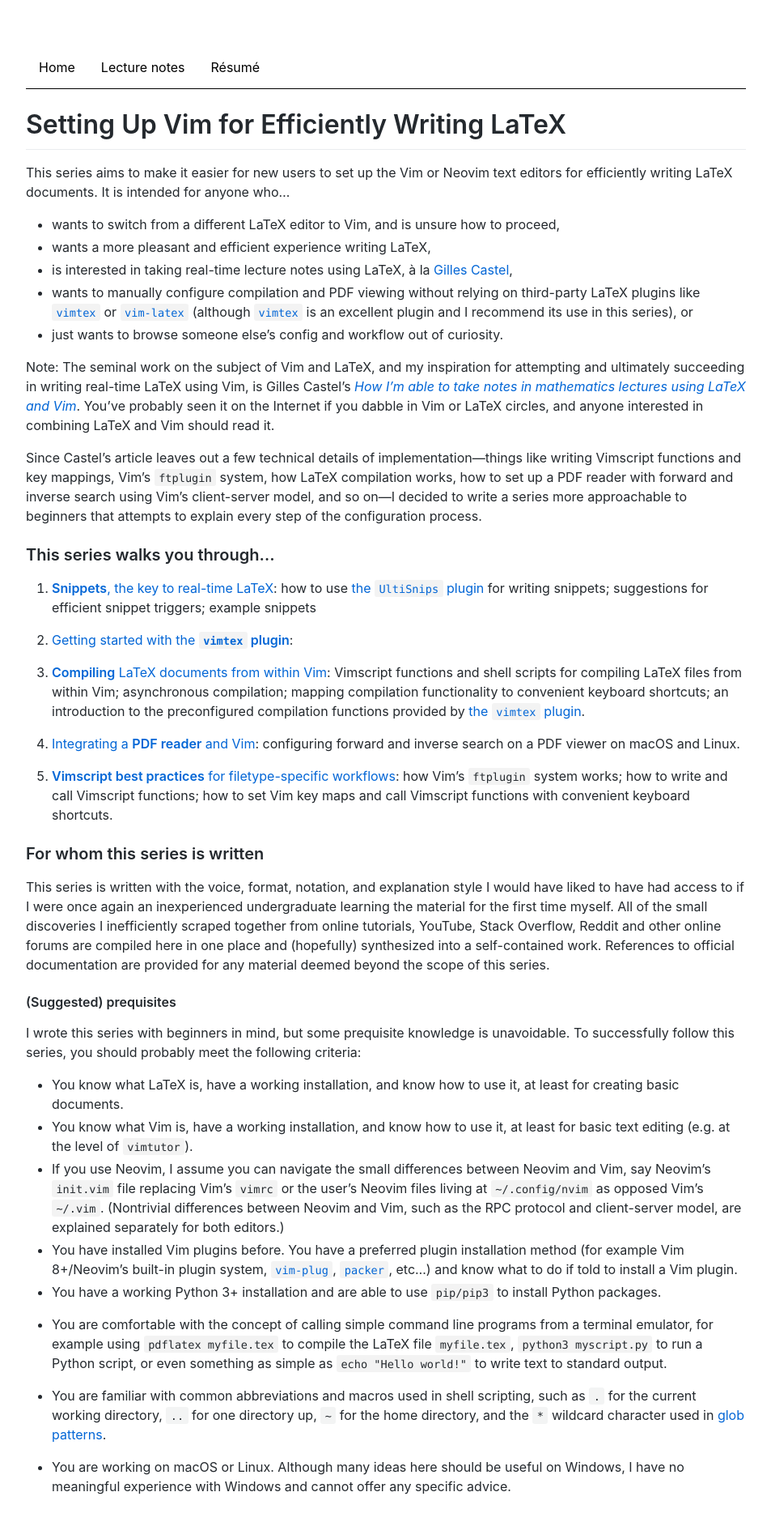
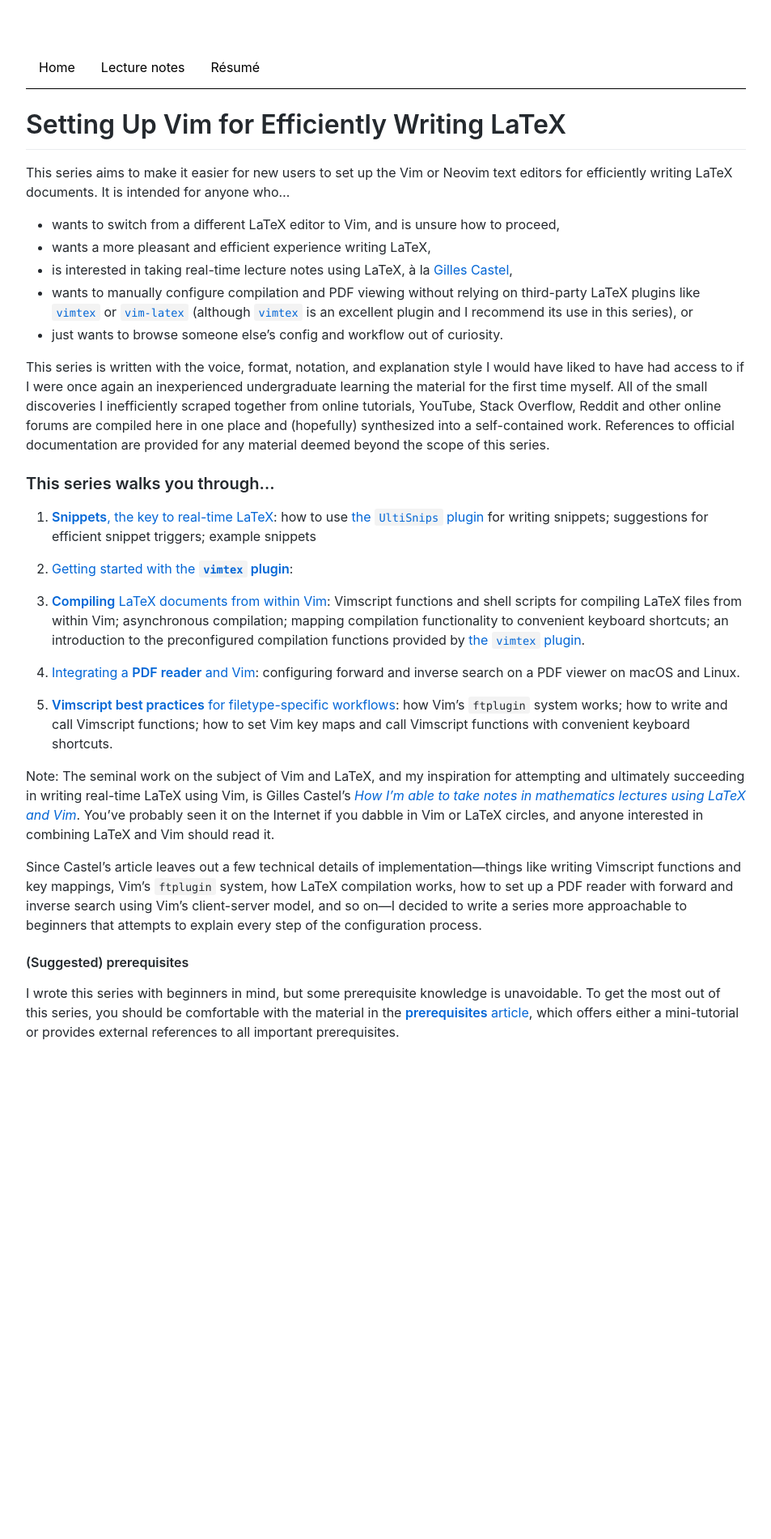
Before and after one commit to ejmastnak/ejmastnak.github.io, a Jekyll site: the page built from tutorials/vim-latex/intro.md, in a window 1280 px wide. Shown: the whole page at 81% size, without its empty margins (163-1116 px from the left). Built offline with Jekyll 4.4.1, drawn with Linux system fonts in a browser that asks for light colours; after the commit the page ends 1339 px from its top, so only the background shows below that.

Commit message:
Move prerequisites to separate document

```diff
--- a/tutorials/vim-latex/intro.md
+++ b/tutorials/vim-latex/intro.md
@@ -11,9 +11,8 @@ This series aims to make it easier for new users to set up the Vim or Neovim tex
 - wants to manually configure compilation and PDF viewing without relying on third-party LaTeX plugins like [`vimtex`](https://github.com/vim-latex/vim-latex) or [`vim-latex`](https://github.com/vim-latex/vim-latex) (although [`vimtex`](https://github.com/vim-latex/vim-latex) is an excellent plugin and I recommend its use in this series), or
 - just wants to browse someone else's config and workflow out of curiosity.
 
-Note: The seminal work on the subject of Vim and LaTeX, and my inspiration for attempting and ultimately succeeding in writing real-time LaTeX using Vim, is Gilles Castel's [*How I'm able to take notes in mathematics lectures using LaTeX and Vim*](https://castel.dev/post/lecture-notes-1/). You've probably seen it on the Internet if you dabble in Vim or LaTeX circles, and anyone interested in combining LaTeX and Vim should read it.
+This series is written with the voice, format, notation, and explanation style I would have liked to have had access to if I were once again an inexperienced undergraduate learning the material for the first time myself. All of the small discoveries I inefficiently scraped together from online tutorials, YouTube, Stack Overflow, Reddit and other online forums are compiled here in one place and (hopefully) synthesized into a self-contained work. References to official documentation are provided for any material deemed beyond the scope of this series.
 
-Since Castel's article leaves out a few technical details of implementation---things like writing Vimscript functions and key mappings, Vim's `ftplugin` system, how LaTeX compilation works, how to set up a PDF reader with forward and inverse search using Vim's client-server model, and so on---I decided to write a series more approachable to beginners that attempts to explain every step of the configuration process.
 
 ### This series walks you through...
 1. [**Snippets**, the key to real-time LaTeX]({% link tutorials/vim-latex/ultisnips.md %}): how to use [the `UltiSnips` plugin](https://github.com/SirVer/ultisnips) for writing snippets; suggestions for efficient snippet triggers; example snippets
@@ -26,24 +25,11 @@ Since Castel's article leaves out a few technical details of implementation---th
 
 1. [**Vimscript best practices** for filetype-specific workflows]({% link tutorials/vim-latex/vimscript.md %}): how Vim's `ftplugin` system works; how to write and call Vimscript functions; how to set Vim key maps and call Vimscript functions with convenient keyboard shortcuts.
 
-### For whom this series is written
-This series is written with the voice, format, notation, and explanation style I would have liked to have had access to if I were once again an inexperienced undergraduate learning the material for the first time myself. All of the small discoveries I inefficiently scraped together from online tutorials, YouTube, Stack Overflow, Reddit and other online forums are compiled here in one place and (hopefully) synthesized into a self-contained work. References to official documentation are provided for any material deemed beyond the scope of this series.
 
-#### (Suggested) prequisites
-I wrote this series with beginners in mind, but some prequisite knowledge is unavoidable.  To successfully follow this series, you should probably meet the following criteria:
+Note: The seminal work on the subject of Vim and LaTeX, and my inspiration for attempting and ultimately succeeding in writing real-time LaTeX using Vim, is Gilles Castel's [*How I'm able to take notes in mathematics lectures using LaTeX and Vim*](https://castel.dev/post/lecture-notes-1/). You've probably seen it on the Internet if you dabble in Vim or LaTeX circles, and anyone interested in combining LaTeX and Vim should read it.
 
-- You know what LaTeX is, have a working installation, and know how to use it, at least for creating basic documents.
-- You know what Vim is, have a working installation, and know how to use it, at least for basic text editing (e.g. at the level of `vimtutor`).
-- If you use Neovim, I assume you can navigate the small differences between Neovim and Vim, say Neovim's `init.vim` file replacing Vim's `vimrc` or the user's Neovim files living at `~/.config/nvim` as opposed Vim's `~/.vim`. (Nontrivial differences between Neovim and Vim, such as the RPC protocol and client-server model, are explained separately for both editors.)
-- You have installed Vim plugins before. You have a preferred plugin installation method (for example Vim 8+/Neovim's built-in plugin system, [`vim-plug`](https://github.com/junegunn/vim-plug), [`packer`](https://github.com/wbthomason/packer.nvim), etc...) and know what to do if told to install a Vim plugin.
-- You have a working Python 3+ installation and are able to use `pip/pip3` to install Python packages.
-- You are comfortable with the concept of calling simple command line programs from a terminal emulator, for example using `pdflatex myfile.tex` to compile the LaTeX file `myfile.tex`, `python3 myscript.py` to run a Python script, or even something as simple as `echo "Hello world!"` to write text to standard output.
+Since Castel's article leaves out a few technical details of implementation---things like writing Vimscript functions and key mappings, Vim's `ftplugin` system, how LaTeX compilation works, how to set up a PDF reader with forward and inverse search using Vim's client-server model, and so on---I decided to write a series more approachable to beginners that attempts to explain every step of the configuration process.
 
-- You are familiar with common abbreviations and macros used in shell scripting, such as `.` for the current working directory, `..` for one directory up, `~` for the home directory, and the `*` wildcard character used in [glob patterns](https://en.wikipedia.org/wiki/Glob_(programming)).
-
-- You are working on macOS or Linux. Although many ideas here should be useful on Windows, I have no meaningful experience with Windows and cannot offer any specific advice.
-
-<!-- - Common
-
-
-<!-- [Video series](https://www.youtube.com/channel/UCOi2wszcfvs0j9Pcom3z9VA/featured) -->
+#### (Suggested) prerequisites
+I wrote this series with beginners in mind, but some prerequisite knowledge is unavoidable.
+To get the most out of this series, you should be comfortable with the material in the [**prerequisites** article]({% link tutorials/vim-latex/prerequisites.md %}), which offers either a mini-tutorial or provides external references to all important prerequisites.
```
Also changed, not shown: tutorials/vim-latex/plans.md (+1 -9 lines), tutorials/vim-latex/prerequisites.md (added, +19 -0 lines).
